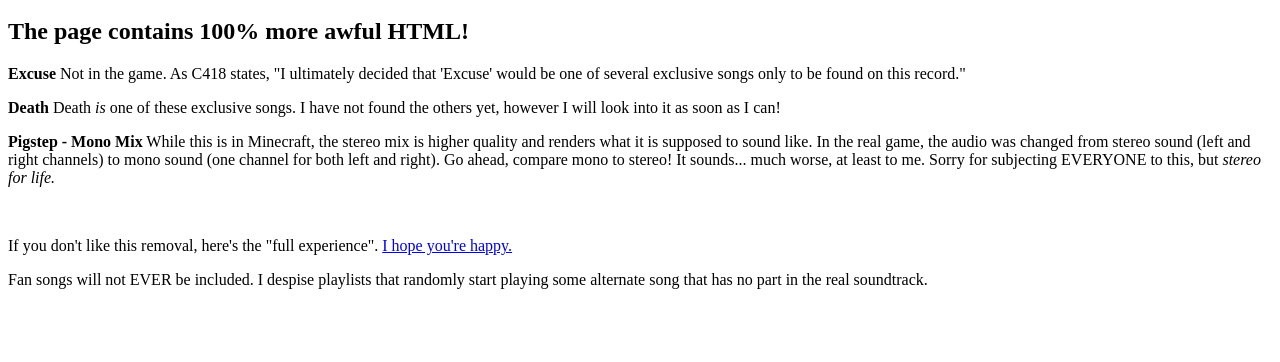
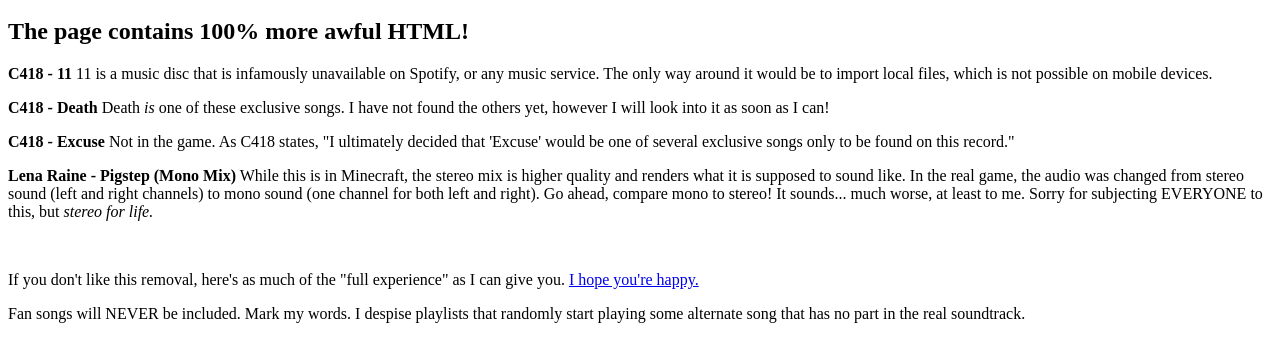
Before and after one commit to jbmagination/mcspotify, a plain HTML site: page index.html in a window 1280 px wide. Shown: the part 48-410 px from the top of the page. Drawn offline with Linux system fonts and the light colour scheme.

Commit message:
Update index.html

```diff
--- a/index.html
+++ b/index.html
@@ -1,9 +1,10 @@
 <title>Excluded songs</title>
 <h1>Excluded songs</h1>
 <h2>The page contains 100% more awful HTML!</h2>
-<p><b>Excuse</b> Not in the game. As C418 states, "I ultimately decided that 'Excuse' would be one of several exclusive songs only to be found on this record."</p>
-<p><b>Death</b> Death <i>is</i> one of these exclusive songs. I have not found the others yet, however I will look into it as soon as I can!</p>
-<p><b>Pigstep - Mono Mix</b> While this is in Minecraft, the stereo mix is higher quality and renders what it is supposed to sound like. In the real game, the audio was changed from stereo sound (left and right channels) to mono sound (one channel for both left and right). Go ahead, compare mono to stereo! It sounds... much worse, at least to me. Sorry for subjecting EVERYONE to this, but <i>stereo for life.</i></p>
+<p><b>C418 - 11</b> 11 is a music disc that is infamously unavailable on Spotify, or any music service. The only way around it would be to import local files, which is not possible on mobile devices.</p>
+<p><b>C418 - Death</b> Death <i>is</i> one of these exclusive songs. I have not found the others yet, however I will look into it as soon as I can!</p>
+<p><b>C418 - Excuse</b> Not in the game. As C418 states, "I ultimately decided that 'Excuse' would be one of several exclusive songs only to be found on this record."</p>
+<p><b>Lena Raine - Pigstep (Mono Mix)</b> While this is in Minecraft, the stereo mix is higher quality and renders what it is supposed to sound like. In the real game, the audio was changed from stereo sound (left and right channels) to mono sound (one channel for both left and right). Go ahead, compare mono to stereo! It sounds... much worse, at least to me. Sorry for subjecting EVERYONE to this, but <i>stereo for life.</i></p>
 </br>
-<p>If you don't like this removal, here's the "full experience". <a href="https://open.spotify.com/playlist/3NAEmDSGyHtQEoCfh3cowt?si=5mpn23WJTcKX9xdWNtmVuQ">I hope you're happy.</a></p>
-<p>Fan songs will not EVER be included. I despise playlists that randomly start playing some alternate song that has no part in the real soundtrack.</p>
+<p>If you don't like this removal, here's as much of the "full experience" as I can give you. <a href="https://open.spotify.com/playlist/3NAEmDSGyHtQEoCfh3cowt?si=5mpn23WJTcKX9xdWNtmVuQ">I hope you're happy.</a></p>
+<p>Fan songs will NEVER be included. Mark my words. I despise playlists that randomly start playing some alternate song that has no part in the real soundtrack.</p>
```
